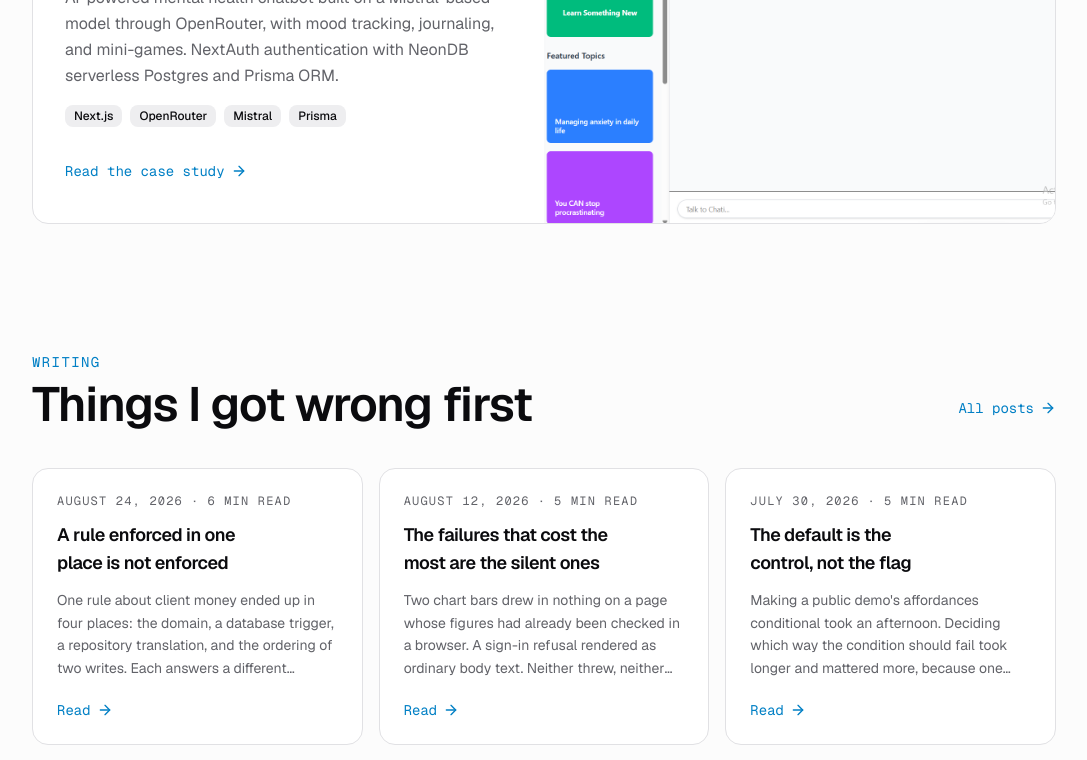
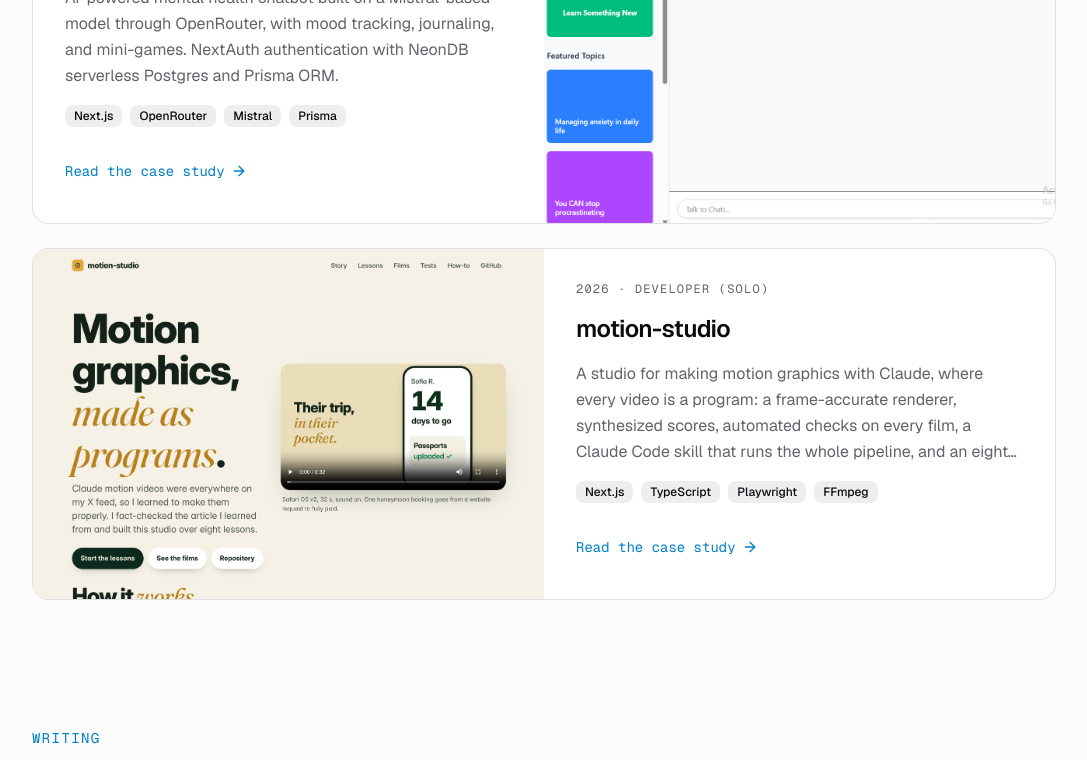
Before and after one commit to youneedgreg/Myportifolio, a Next.js app: page / in a window 1280 px wide. Shown: the part 3038-3798 px from the top of the page, without its empty margins (96-1183 px from the left). Built offline with nearby package versions, Linux system fonts and the light colour scheme; no server answers.

Commit message:
feat: feature motion-studio on the home page
Selected work now shows the first five featured projects instead of four, so the existing four
stay and motion-studio joins them as the fifth row.

```diff
--- a/components/home/selected-work.tsx
+++ b/components/home/selected-work.tsx
@@ -8,7 +8,7 @@ import { getFeaturedProjects, projects } from "@/data/projects"
 import { cn } from "@/lib/utils"
 
 export default function SelectedWork() {
-  const featured = getFeaturedProjects().slice(0, 4)
+  const featured = getFeaturedProjects().slice(0, 5)
   const posts = getSortedPosts()
 
   return (
--- a/data/projects.ts
+++ b/data/projects.ts
@@ -343,6 +343,7 @@ export const projects: Project[] = [
     tags: ["Next.js", "TypeScript", "Playwright", "FFmpeg", "Python", "Claude Code"],
     href: "https://motionstudio-web.vercel.app",
     github: "https://github.com/youneedgreg/motion-studio",
+    featured: true,
     size: "medium",
     year: "2026",
     role: "Developer (Solo)",
```
